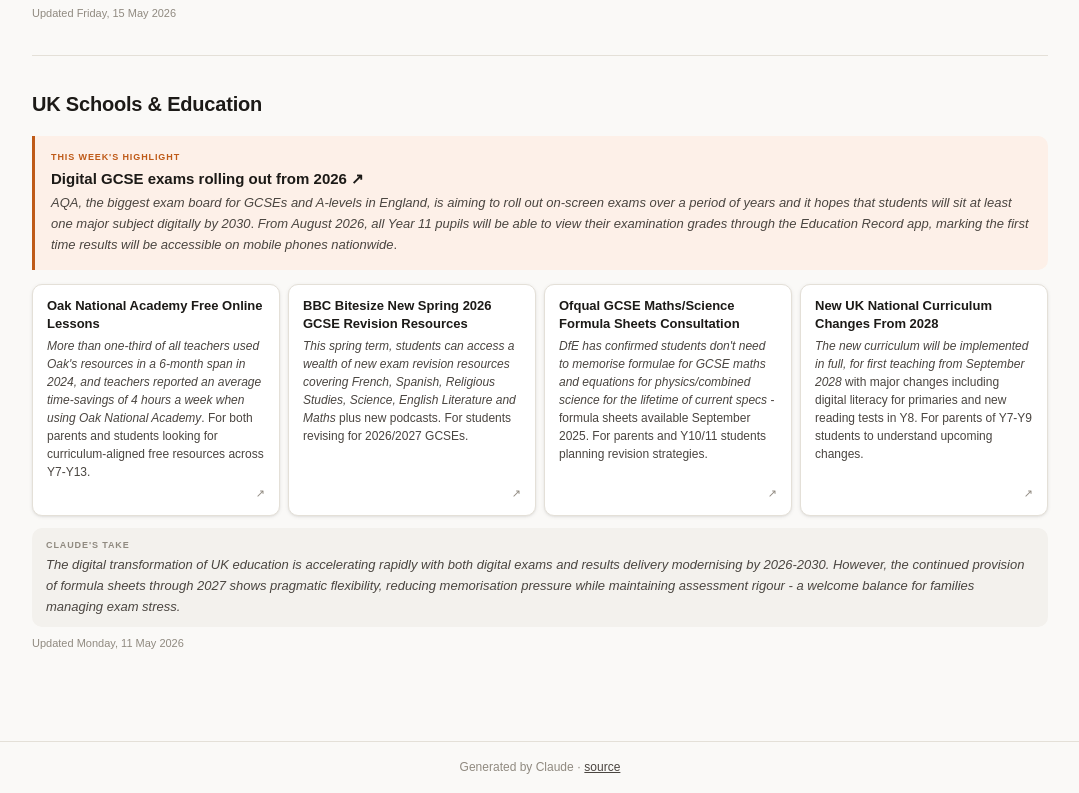
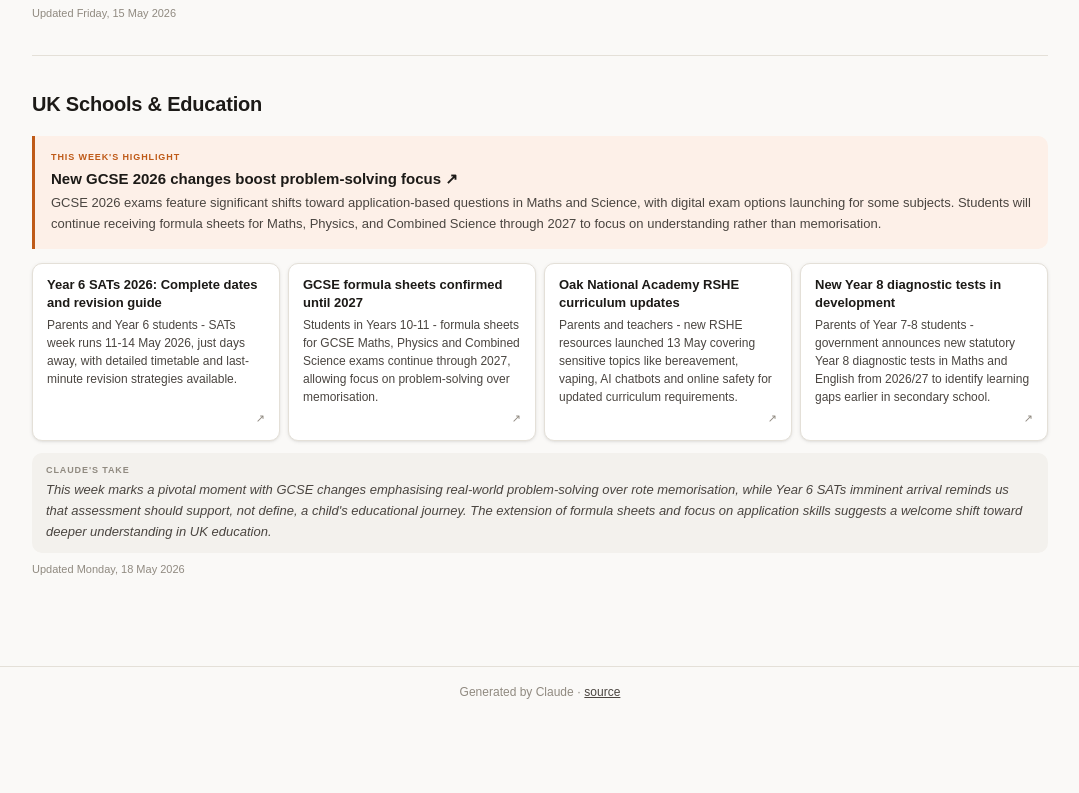
Before and after one commit to funfairlabs-incubator/learning-monkey-switch, a plain HTML site: page index.html in a window 1280 px wide. Shown: the part 5411-6204 px from the top of the page, without its empty margins (100-1179 px from the left). After the commit the page ends 6129 px from the top, so only its background shows below. Drawn offline with Linux system fonts and the light colour scheme.

Commit message:
deploy: 20d8ae54b4ee6037355f5474c1aef70adb4171d9

```diff
--- a/index.html
+++ b/index.html
@@ -360,39 +360,39 @@
     <h2 class="topic-title">UK Schools & Education</h2>
     <div class="highlight-card">
       <span class="highlight-label">This week's highlight</span>
-      <a href="https://www.aacrao.org/edge/emergent-news/pupils-in-england-could-sit-digital-gcse-exams-from-2026-under-proposals" target="_blank" rel="noopener noreferrer" class="highlight-link">
-        Digital GCSE exams rolling out from 2026 ↗
+      <a href="https://www.revisiongenie.com/blog/gcse-2026-exam-changes-explained" target="_blank" rel="noopener noreferrer" class="highlight-link">
+        New GCSE 2026 changes boost problem-solving focus ↗
       </a>
-      <p class="highlight-summary"><cite index="1-25">AQA, the biggest exam board for GCSEs and A-levels in England, is aiming to roll out on-screen exams over a period of years and it hopes that students will sit at least one major subject digitally by 2030</cite>. <cite index="4-5">From August 2026, all Year 11 pupils will be able to view their examination grades through the Education Record app, marking the first time results will be accessible on mobile phones nationwide</cite>.</p>
+      <p class="highlight-summary">GCSE 2026 exams feature significant shifts toward application-based questions in Maths and Science, with digital exam options launching for some subjects. Students will continue receiving formula sheets for Maths, Physics, and Combined Science through 2027 to focus on understanding rather than memorisation.</p>
     </div>
     <div class="resources-grid">
 
-    <a href="https://www.thenational.academy/pupils" target="_blank" rel="noopener noreferrer" class="resource-card">
-      <span class="resource-title">Oak National Academy Free Online Lessons</span>
-      <span class="resource-why"><cite index="17-21,17-22">More than one-third of all teachers used Oak's resources in a 6-month span in 2024, and teachers reported an average time-savings of 4 hours a week when using Oak National Academy</cite>. For both parents and students looking for curriculum-aligned free resources across Y7-Y13.</span>
+    <a href="https://thirdspacelearning.com/blog/sats-2026-guide/" target="_blank" rel="noopener noreferrer" class="resource-card">
+      <span class="resource-title">Year 6 SATs 2026: Complete dates and revision guide</span>
+      <span class="resource-why">Parents and Year 6 students - SATs week runs 11-14 May 2026, just days away, with detailed timetable and last-minute revision strategies available.</span>
       <span class="resource-link-icon">↗</span>
     </a>
-    <a href="https://www.bbc.co.uk/bitesize" target="_blank" rel="noopener noreferrer" class="resource-card">
-      <span class="resource-title">BBC Bitesize New Spring 2026 GCSE Revision Resources</span>
-      <span class="resource-why"><cite index="22-2,22-4,22-5">This spring term, students can access a wealth of new exam revision resources covering French, Spanish, Religious Studies, Science, English Literature and Maths</cite> plus new podcasts. For students revising for 2026/2027 GCSEs.</span>
+    <a href="https://www.atomlearning.com/blog/gcse-specification-changes" target="_blank" rel="noopener noreferrer" class="resource-card">
+      <span class="resource-title">GCSE formula sheets confirmed until 2027</span>
+      <span class="resource-why">Students in Years 10-11 - formula sheets for GCSE Maths, Physics and Combined Science exams continue through 2027, allowing focus on problem-solving over memorisation.</span>
       <span class="resource-link-icon">↗</span>
     </a>
-    <a href="https://www.gov.uk/government/consultations/proposed-changes-to-the-assessment-of-mathematics-physics-and-combined-science-gcses" target="_blank" rel="noopener noreferrer" class="resource-card">
-      <span class="resource-title">Ofqual GCSE Maths/Science Formula Sheets Consultation</span>
-      <span class="resource-why"><cite index="3-10,6-17">DfE has confirmed students don't need to memorise formulae for GCSE maths and equations for physics/combined science for the lifetime of current specs</cite> - formula sheets available September 2025. For parents and Y10/11 students planning revision strategies.</span>
+    <a href="https://www.thenational.academy/" target="_blank" rel="noopener noreferrer" class="resource-card">
+      <span class="resource-title">Oak National Academy RSHE curriculum updates</span>
+      <span class="resource-why">Parents and teachers - new RSHE resources launched 13 May covering sensitive topics like bereavement, vaping, AI chatbots and online safety for updated curriculum requirements.</span>
       <span class="resource-link-icon">↗</span>
     </a>
-    <a href="https://www.gov.uk/government/news/new-curriculum-to-give-young-people-the-skills-for-life-and-work" target="_blank" rel="noopener noreferrer" class="resource-card">
-      <span class="resource-title">New UK National Curriculum Changes From 2028</span>
-      <span class="resource-why"><cite index="37-2,37-4,37-6">The new curriculum will be implemented in full, for first teaching from September 2028</cite> with major changes including digital literacy for primaries and new reading tests in Y8. For parents of Y7-Y9 students to understand upcoming changes.</span>
+    <a href="https://www.nfer.ac.uk/blogs/year-8-diagnostic-tests-lets-make-them-worthwhile/" target="_blank" rel="noopener noreferrer" class="resource-card">
+      <span class="resource-title">New Year 8 diagnostic tests in development</span>
+      <span class="resource-why">Parents of Year 7-8 students - government announces new statutory Year 8 diagnostic tests in Maths and English from 2026/27 to identify learning gaps earlier in secondary school.</span>
       <span class="resource-link-icon">↗</span>
     </a>
     </div>
     <div class="claude-take">
       <span class="take-label">Claude's take</span>
-      <p>The digital transformation of UK education is accelerating rapidly with both digital exams and results delivery modernising by 2026-2030. However, the continued provision of formula sheets through 2027 shows pragmatic flexibility, reducing memorisation pressure while maintaining assessment rigour - a welcome balance for families managing exam stress.</p>
+      <p>This week marks a pivotal moment with GCSE changes emphasising real-world problem-solving over rote memorisation, while Year 6 SATs imminent arrival reminds us that assessment should support, not define, a child's educational journey. The extension of formula sheets and focus on application skills suggests a welcome shift toward deeper understanding in UK education.</p>
     </div>
-    <div class="section-meta">Updated Monday, 11 May 2026</div>
+    <div class="section-meta">Updated Monday, 18 May 2026</div>
   </section>
     </div>
   </main>
```
